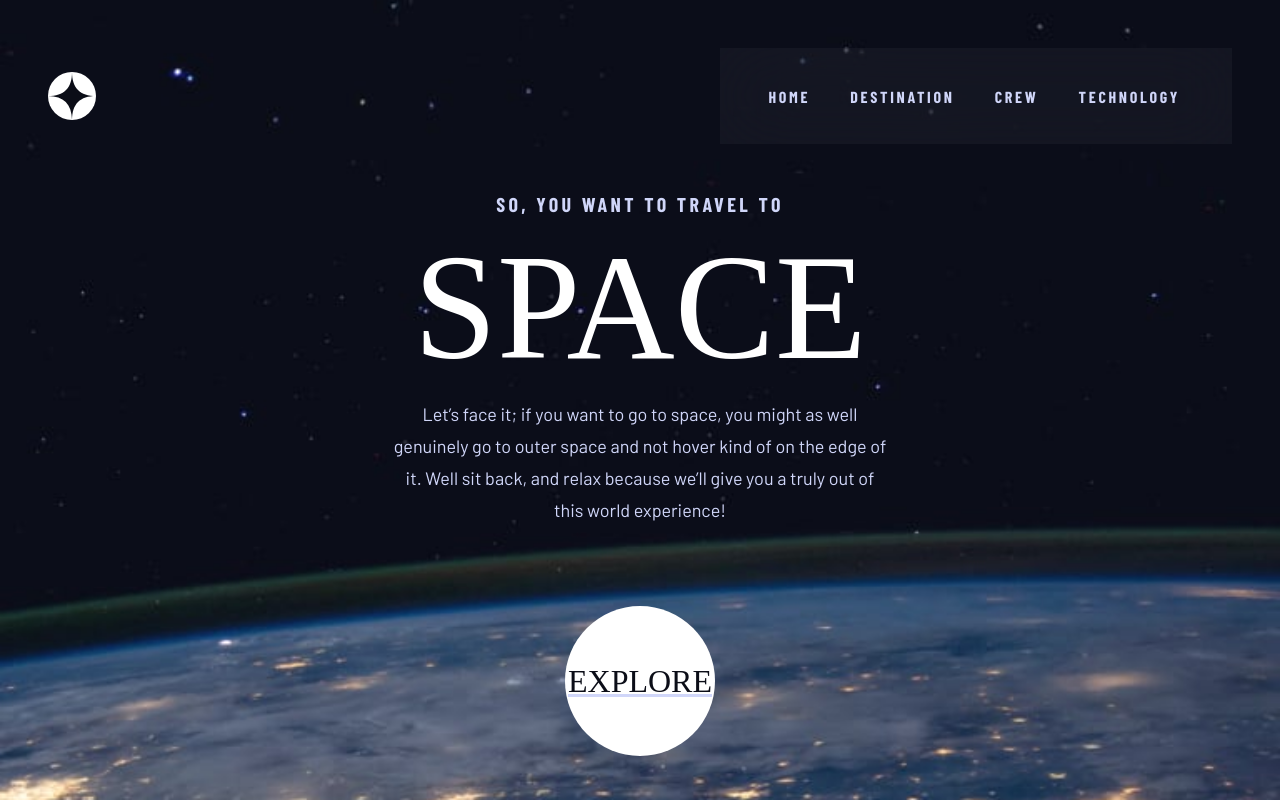
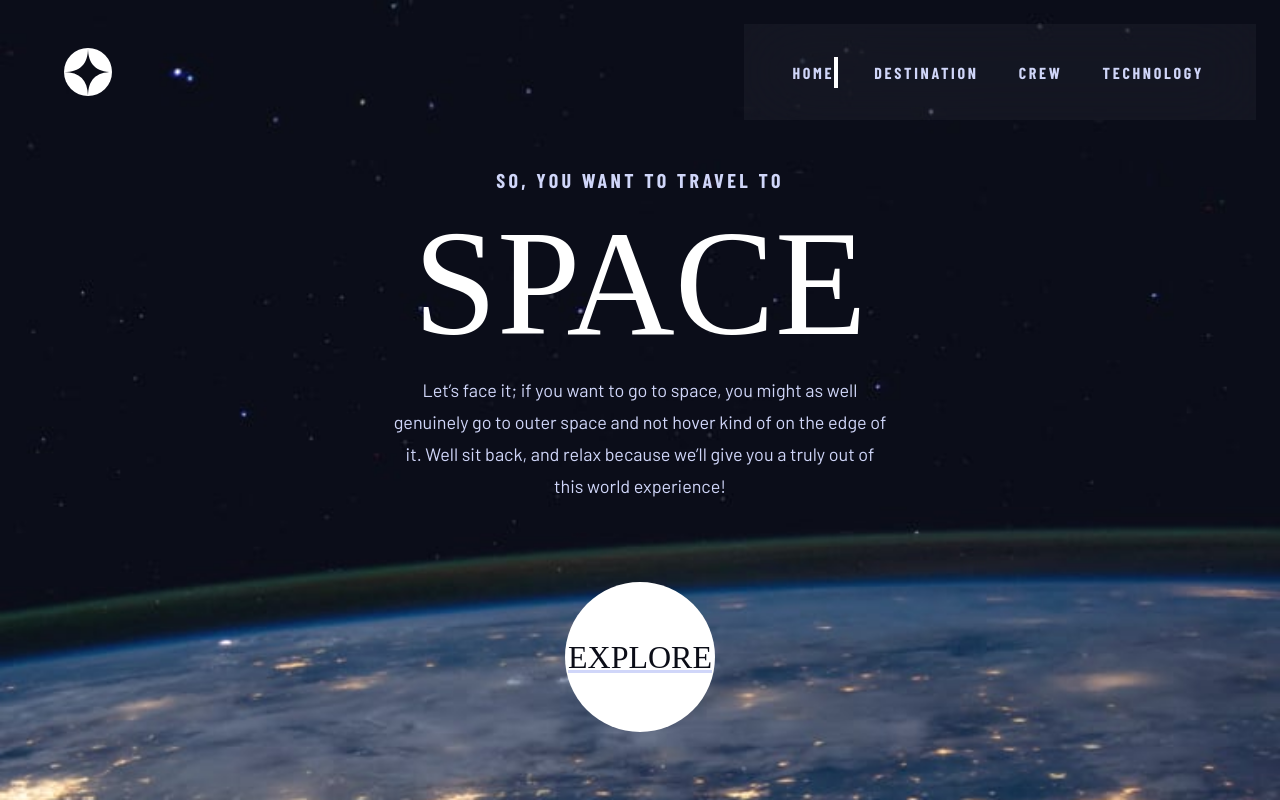
Before and after one commit to JT1974/space-tourism, a React (Create React App) app: page / in a window 1280 px wide. Built offline with nearby package versions, Linux system fonts and the light colour scheme; a web font is replaced by a local one.

Commit message:
link hovering issue fixed

```diff
--- a/src/components/Header.jsx
+++ b/src/components/Header.jsx
@@ -38,7 +38,7 @@ const HeaderBar = styled.header`
 		z-index: 2;
 
 		@supports (-moz-appearance: none) {
-			background: rgba(0, 0, 0, 0.85);
+			background: rgba(0, 0, 0, 0.75);
 		}
 
 		.closeMenu {
@@ -52,7 +52,7 @@ const HeaderBar = styled.header`
 			display: block;
 			width: 100%;
 			border-right: 4px solid transparent;
-			transition: border-color 0.75s ease-in-out;
+			transition: border-color 0.5s ease-in-out;
 
 			span {
 				font-family: var(--sub-font-face);
@@ -60,17 +60,19 @@ const HeaderBar = styled.header`
 			}
 		}
 
-		.nav-text:hover,
-		.nav-text:active {
-			border-color: var(--title-color);
+		.nav-text:hover {
+			border-color: var(--title-color-hovered);
+		}
+
+		&::backdrop {
+			background: rgba(255, 255, 255, 0.04);
 		}
 	}
 
-	.main-navigation::backdrop {
-		background: rgba(255, 255, 255, 0.04);
-	}
+	@media screen and (min-width: 768px) {
+		padding: 0;
+		padding-left: 2.5rem;
 
-	@media screen and (min-width: 768px) {
 		.openMenu {
 			display: none;
 		}
@@ -90,6 +92,10 @@ const HeaderBar = styled.header`
 			gap: 2.25rem;
 			padding: 0 3rem;
 
+			@supports (-moz-appearance: none) {
+				background: rgba(255, 255, 255, 0.1);
+			}
+
 			.closeMenu {
 				display: none;
 			}
@@ -100,6 +106,8 @@ const HeaderBar = styled.header`
 		}
 	}
 `
+
+const activeLink = { borderColor: 'var(--title-color)' }
 
 export default function Header() {
 	const { menuOpen, setMenuOpen } = useContext(Context)
@@ -120,16 +128,36 @@ export default function Header() {
 					alt='Close menu'
 					onClick={() => setMenuOpen(false)}
 				/>
-				<NavLink className='nav-text' to='/' onClick={() => setMenuOpen(false)}>
+				<NavLink
+					className='nav-text'
+					to='/'
+					style={({ isActive }) => (isActive ? activeLink : undefined)}
+					onClick={() => setMenuOpen(false)}
+				>
 					<span>00</span> Home
 				</NavLink>
-				<NavLink className='nav-text' to='/destination' onClick={() => setMenuOpen(false)}>
+				<NavLink
+					className='nav-text'
+					to='/destination'
+					style={({ isActive }) => (isActive ? activeLink : undefined)}
+					onClick={() => setMenuOpen(false)}
+				>
 					<span>01</span> Destination
 				</NavLink>
-				<NavLink className='nav-text' to='/crew' onClick={() => setMenuOpen(false)}>
+				<NavLink
+					className='nav-text'
+					to='/crew'
+					style={({ isActive }) => (isActive ? activeLink : undefined)}
+					onClick={() => setMenuOpen(false)}
+				>
 					<span>02</span> Crew
 				</NavLink>
-				<NavLink className='nav-text' to='/technology' onClick={() => setMenuOpen(false)}>
+				<NavLink
+					className='nav-text'
+					to='/technology'
+					style={({ isActive }) => (isActive ? activeLink : undefined)}
+					onClick={() => setMenuOpen(false)}
+				>
 					<span>03</span> Technology
 				</NavLink>
 			</nav>
```
